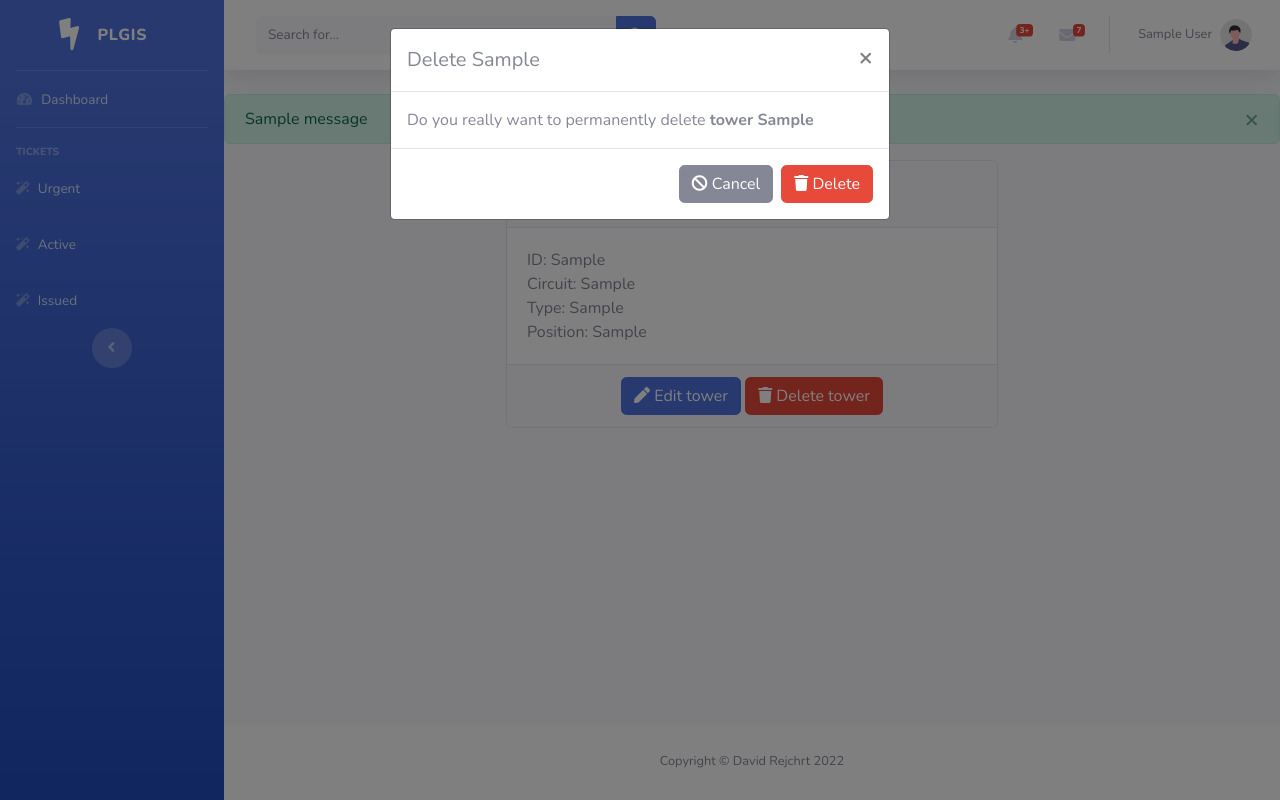
After one commit to drejchrt/PLGIS2, a Django app: page /towers/1 in a window 1280 px wide, after a click that opens the changed part. The commit adds this page. Run offline with Django 4.2, Linux system fonts and the light colour scheme; a user stored in the database is signed in; tables that the repository leaves empty hold one stand-in row (values such as "Sample post"); one stand-in notice (Sample message) is shown; some libraries are stand-ins or nearby versions.

Commit message:
basic component functionality (create,list,new,detail,delelte,edit)

```diff
--- a/plgis/forms.py
+++ b/plgis/forms.py
@@ -4,17 +4,17 @@ from django.utils.translation import gettext_lazy as _
 
 from .models import *
 
-
 class CircuitForm(ModelForm):
     class Meta:
         model = Circuit
-        fields = '__all__'
+        fields = ['identifier','voltage','substation_start','substation_end']
         labels = {
             'identifier': _('Circuit ID:'),
             'voltage': _('Voltage [kV]'),
             'substation_start': _('Starting Substation'),
             'substation_end': _('Ending Substation'),
         }
+
         ## https://docs.djangoproject.com/en/4.0/topics/forms/modelforms/
 
     def validate(self):
--- a/plgis/models.py
+++ b/plgis/models.py
@@ -167,11 +167,11 @@ class KVP(models.Model):
 # Macro Components
 
 class Circuit(models.Model):
-    identifier = models.CharField(max_length=255)
+    identifier = models.CharField(max_length=255, unique=True)
     voltage = models.IntegerField()
     substation_start = models.CharField(max_length=255, blank=True)
     substation_end = models.CharField(max_length=255, blank=True)
-    date_added = models.DateTimeField(auto_created=True)
+    date_added = models.DateTimeField(auto_now_add=True)
 
     FIELDS = {
         'ID': identifier,
@@ -191,7 +191,7 @@ class Circuit(models.Model):
         return self.__repr__()
 
 class Tower(models.Model):
-    identifier = models.CharField(max_length=255)
+    identifier = models.CharField(max_length=255, unique=True)
     circuit = models.ForeignKey(Circuit, on_delete=models.CASCADE)
     type = models.CharField(max_length=255)  # TODO: Choices
     position = models.PointField()
--- a/plgis/templates/plgis/base.html
+++ b/plgis/templates/plgis/base.html
@@ -29,20 +29,32 @@
 </head>
 
 <body id="page-top">
-<!-- Alerts -->
-{% block messages %}
-    {% for message in messages %}
-        <div class="container-fluid p-0">
-            <div class="alert {{ message.tags }} alert-dismissible" role="alert">
-                <button type="button" class="close" data-dismiss="alert" aria-label="Close">
-                    <span aria-hidden="True">&times;</span>
+<!-- Modals -->
+<!-- Logout Modal -->
+<div class="modal fade" id="logoutModal" tabindex="-1" role="dialog" aria-labelledby="exampleModalLabel"
+     aria-hidden="true">
+    <div class="modal-dialog" role="document">
+        <div class="modal-content">
+            <div class="modal-header">
+                <h5 class="modal-title" id="exampleModalLabel">Ready to Leave?</h5>
+                <button class="close" type="button" data-dismiss="modal" aria-label="Close">
+                    <span aria-hidden="true">×</span>
                 </button>
-                {{ message }}
+            </div>
+            <div class="modal-body">Select "Logout" below if you are ready to end your current session.</div>
+            <div class="modal-footer">
+                <button class="btn btn-secondary" type="button" data-dismiss="modal">Cancel</button>
+                <a class="btn btn-primary" href="{% url 'logout' %}">Logout</a>
             </div>
         </div>
-    {% endfor %}
+    </div>
+</div>
+
+{% block modals %}
+
 {% endblock %}
-<!-- End of Alerts -->
+<!-- End of Modals -->
+
 
 <!-- Page Wrapper -->
 <div id="wrapper">
@@ -61,6 +73,21 @@
                 {% include 'plgis/widgets/topbar.html' %}
 
             {% endblock %}
+
+            <!-- Alerts -->
+            {% block messages %}
+                {% for message in messages %}
+                    <div class="container-fluid p-0">
+                        <div class="alert {{ message.tags }} alert-dismissible" role="alert">
+                            <button type="button" class="close" data-dismiss="alert" aria-label="Close">
+                                <span aria-hidden="True">&times;</span>
+                            </button>
+                            {{ message }}
+                        </div>
+                    </div>
+                {% endfor %}
+            {% endblock %}
+            <!-- End of Alerts -->
 
             <!-- Begin Page Content -->
             <div class="container-fluid">
@@ -88,25 +115,7 @@
     <i class="fas fa-angle-up"></i>
 </a>
 
-<!-- Logout Modal-->
-<div class="modal fade" id="logoutModal" tabindex="-1" role="dialog" aria-labelledby="exampleModalLabel"
-     aria-hidden="true">
-    <div class="modal-dialog" role="document">
-        <div class="modal-content">
-            <div class="modal-header">
-                <h5 class="modal-title" id="exampleModalLabel">Ready to Leave?</h5>
-                <button class="close" type="button" data-dismiss="modal" aria-label="Close">
-                    <span aria-hidden="true">×</span>
-                </button>
-            </div>
-            <div class="modal-body">Select "Logout" below if you are ready to end your current session.</div>
-            <div class="modal-footer">
-                <button class="btn btn-secondary" type="button" data-dismiss="modal">Cancel</button>
-                <a class="btn btn-primary" href="{% url 'logout' %}">Logout</a>
-            </div>
-        </div>
-    </div>
-</div>
+
 
 <!-- Bootstrap core JavaScript-->
 <script src="{% static 'sb-admin-2/vendor/jquery/jquery.min.js' %}"></script>
--- /dev/null
+++ b/plgis/templates/plgis/detail.html
@@ -0,0 +1,60 @@
+{% extends 'plgis/base.html' %}
+{% load custom_tags %}
+
+{% block title %} PLGIS | {{ model_name|slice:":-1"|capfirst }} {{ object.identifier }} {% endblock %}
+
+
+{% block modals %}
+    <!-- delete object modal -->
+    <div class="modal fade" tabindex="-1" role="dialog" id="deleteModal">
+        <div class="modal-dialog" role="document">
+            <div class="modal-content">
+                <div class="modal-header">
+                    <h5 class="modal-title">Delete {{ object.identifier }}</h5>
+                    <button class="close" type="button" data-dismiss="modal">
+                        <span aria-hidden="true">×</span>
+                    </button>
+                </div>
+                <div class="modal-body">Do you really want to permanently
+                    delete <b>{{ model_name|slice:"-1" }} {{ object.identifier }}</b></div>
+                <div class="modal-footer">
+                    <button class="btn btn-secondary" type="button" data-dismiss="modal">
+                        <i class="fa fa-ban"></i> Cancel
+                    </button>
+                    <a class="btn btn-danger" href="{% url model_name|slice:":-1"|concat:"_delete" object.pk %}">
+                        <i class="fa fa-trash"></i> Delete
+                    </a>
+                </div>
+            </div>
+        </div>
+    </div>
+    <!-- end of delete object modal -->
+{% endblock %}
+
+
+{% block content %}
+    <div class="row">
+        <div class="col-3"></div>
+        <div class="col-6">
+            <div class="card">
+                <div class="card-header">
+                    <h3 class="text-primary">{{ model_name|slice:":-1"|capfirst }} {{ object.identifier }}</h3>
+                </div>
+                <div class="card-body">
+                    {% for k,v in headers|temp_zip:fields %}
+                        {{ k }}: {{ object|temp_getattr:v.name }}<br>
+                    {% endfor %}
+                </div>
+                <div class="card-footer text-center">
+                    <a href="{% url model_name|slice:":-1"|concat:"_edit" object.pk %}" class="btn btn-primary">
+                        <i class="fas fa-pen"></i> Edit {{ model_name|slice:":-1" }}
+                    </a>
+                    <button class="btn btn-danger" data-toggle="modal" data-target="#deleteModal">
+                        <i class="fa fa-trash"></i> Delete {{ model_name|slice:":-1" }}
+                    </button>
+                </div>
+            </div>
+        </div>
+        <div class="col-3"></div>
+    </div>
+{% endblock %}
--- a/plgis/templates/plgis/widgets/sidebar.html
+++ b/plgis/templates/plgis/widgets/sidebar.html
@@ -39,11 +39,6 @@
             <a class="nav-link" href="{% url 'towers' %}">
                 <i class="fa fa-broadcast-tower"></i>
                 <span>Towers</span></a>
-        </li>
-        <li class="nav-item">
-            <a class="nav-link" href="{% url 'spanfields' %}">
-                <i class="fa fa-broadcast-tower"></i>
-                <span>Span Fields</span></a>
         </li>
         <li class="nav-item">
             <a class="nav-link" href="{% url 'components' %}">
--- a/plgis/templatetags/custom_tags.py
+++ b/plgis/templatetags/custom_tags.py
@@ -15,5 +15,8 @@ def concat(str1, str2):
 
 @register.filter(name='temp_getattr')
 def temp_getattr(model, field):
-    print(model, field)
     return getattr(model, field)
+
+@register.filter(name='temp_zip')
+def temp_zip(iter1, iter2):
+    return zip(iter1, iter2)
--- a/plgis/views.py
+++ b/plgis/views.py
@@ -65,7 +65,7 @@ def detail(request, id):
     model = MODELS[model_str]
     context = {
         'model_name': model_str,
-        'headers': model.FIELDS.keys,
+        'headers': model.FIELDS.keys(),
         'object': model.objects.get(pk=id),
         'fields': model.FIELDS.values(),
     }
@@ -74,13 +74,40 @@ def detail(request, id):
 
 
 @login_required
-def edit(request, model):
-    pass
+def edit(request, id):
+    model_str = request.path.split('/')[1]
+    model = MODELS[model_str]
+    form_class = FORMS[model_str]
+    form = form_class(request.POST or None, instance=model.objects.get(pk=id))
+    context = {
+        'model_name': model_str,
+        'form': form,
+        'headers': model.FIELDS.keys(),
+        'object': model.objects.get(pk=id),
+        'fields': model.FIELDS.values(),
+    }
+
+    if request.method == "POST":
+
+        if form.is_valid():
+            form.save()
+            messages.success(request, 'Changes successfully saved!')
+            redirect(model_str[:-1], id=id)
+        else:
+            messages.error(request, "Error - Input data invalid")
+            context['form'] = form
+
+    t = loader.get_template("plgis/edit.html")
+    return HttpResponse(t.render(context, request))
 
 
 @login_required
-def delete(request, model):
-    pass
+def delete(request, id):
+    model_str = request.path.split('/')[1]
+    model = MODELS[model_str]
+    model.objects.get(pk=id).delete()
+    messages.success(request, f"{model_str[:-1].capitalize()} successfully deleted")
+    return redirect(model_str)
 
 
 @login_required
@@ -97,26 +124,23 @@ def new(request):
             form = form_class(request.POST)
             if form.is_valid():
                 form.save()
-                print(request.POST)
-                if 'save' in request.POST: # submitted with the save button
+                if 'save' in request.POST:  # submitted with the save button
                     messages.success(request, model_str[:-1] + ' created successfully!')
                     return HttpResponseRedirect(reverse(model_str))
-                else: # submitted with the save and next button
+                else:  # submitted with the save and next button
                     return redirect(model_str[:-1] + '_new')
             else:
-                m = 'Error:\n'
-                m += '\n'.join([f'\t {err}: {det}' for err, det in form.error_messages.items()])
-                messages.error(request,m)
+                messages.error(request, "Error - Input data invalid")
 
                 context = {
                     'model_name': model_str,
                     'headers': model.FIELDS.keys,
-                    'form': form_class()
+                    'form': form
                 }
                 t = loader.get_template("plgis/new.html")
                 return HttpResponse(t.render(context, request))
 
-    else: # load the page with a form
+    else:  # load the page with a form
         context = {
             'model_name': model_str,
             'headers': model.FIELDS.keys,
```
Also changed, not shown: plgis/templates/plgis/edit.html (added, +67 -0 lines), 1 other file.
